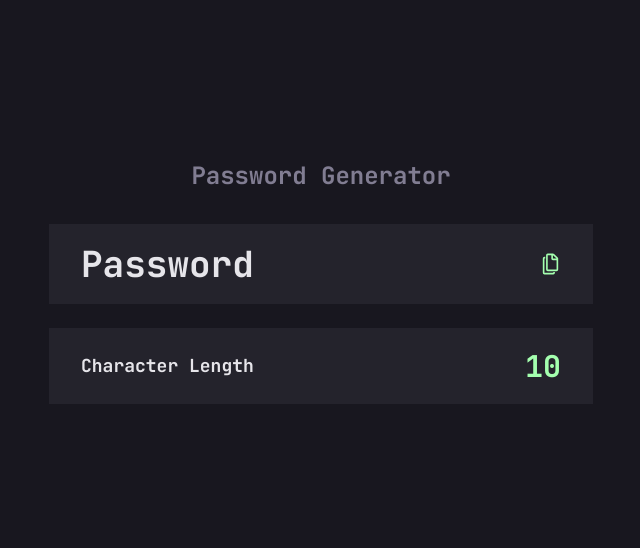
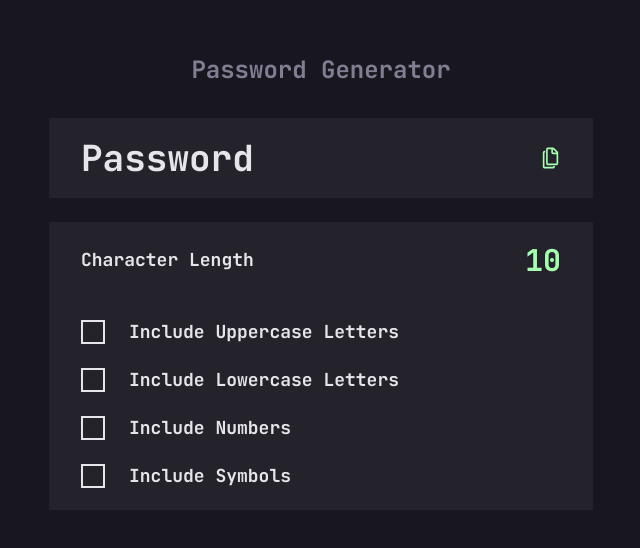
Before and after one commit to sarmaakondi/password-generator, a React (Vite) app: page / in a window 1280 px wide. Shown: the part 118-666 px from the top of the page, without its empty margins (319-959 px from the left). Built offline with nearby package versions, Linux system fonts and the light colour scheme.

Commit message:
Add checkboxes for configuration and apply styles

```diff
--- a/src/CharacterLength.jsx
+++ b/src/CharacterLength.jsx
@@ -1,9 +1,9 @@
 const CharacterLength = () => {
     return (
-        <>
+        <div className="flex items-center justify-between px-8 py-5">
             <h2 className="text-textColor text-lg">Character Length</h2>
             <p className="text-customGreen text-3xl">10</p>
-        </>
+        </div>
     );
 };
 
--- /dev/null
+++ b/src/CharacterType.jsx
@@ -0,0 +1,44 @@
+const CharacterType = () => {
+    return (
+        <div className="flex flex-col gap-5 px-8 py-5 text-lg text-textColor">
+            <div className="flex items-center gap-6">
+                <input
+                    className="h-6 w-6 appearance-none border-2 border-textColor checked:bg-customGreen"
+                    type="checkbox"
+                    name="uppercase"
+                    id="uppercase"
+                />
+                <label htmlFor="uppercase">Include Uppercase Letters</label>
+            </div>
+            <div className="flex items-center gap-6">
+                <input
+                    className="h-6 w-6 appearance-none border-2 border-textColor checked:bg-customGreen"
+                    type="checkbox"
+                    name="lowercase"
+                    id="lowercase"
+                />
+                <label htmlFor="lowercase">Include Lowercase Letters</label>
+            </div>
+            <div className="flex items-center gap-6">
+                <input
+                    className="h-6 w-6 appearance-none border-2 border-textColor checked:bg-customGreen"
+                    type="checkbox"
+                    name="numbers"
+                    id="numbers"
+                />
+                <label htmlFor="numbers">Include Numbers</label>
+            </div>
+            <div className="flex items-center gap-6">
+                <input
+                    className="h-6 w-6 appearance-none border-2 border-textColor checked:bg-customGreen"
+                    type="checkbox"
+                    name="symbols"
+                    id="symbols"
+                />
+                <label htmlFor="symbols">Include Symbols</label>
+            </div>
+        </div>
+    );
+};
+
+export default CharacterType;
--- a/src/Config.jsx
+++ b/src/Config.jsx
@@ -1,9 +1,11 @@
 import CharacterLength from "./CharacterLength";
+import CharacterType from "./CharacterType";
 
 const Config = () => {
     return (
-        <div className="w-[34rem] flex items-center justify-between bg-componentBg px-8 py-5">
+        <div className="w-[34rem] bg-componentBg flex flex-col">
             <CharacterLength />
+            <CharacterType />
         </div>
     );
 };
--- a/tailwind.config.js
+++ b/tailwind.config.js
@@ -11,7 +11,6 @@ export default {
             fontFamily: {
                 sans: ["JetBrains Mono", "sans-serif"],
             },
-        },
             colors: {
                 pageBg: "#18171F",
                 componentBg: "#24232C",
@@ -23,4 +22,5 @@ export default {
                 customYellow: "#F8CD65",
             },
         },
+    },
 };
```
Lines whose indentation alone changed are shown as unchanged.
